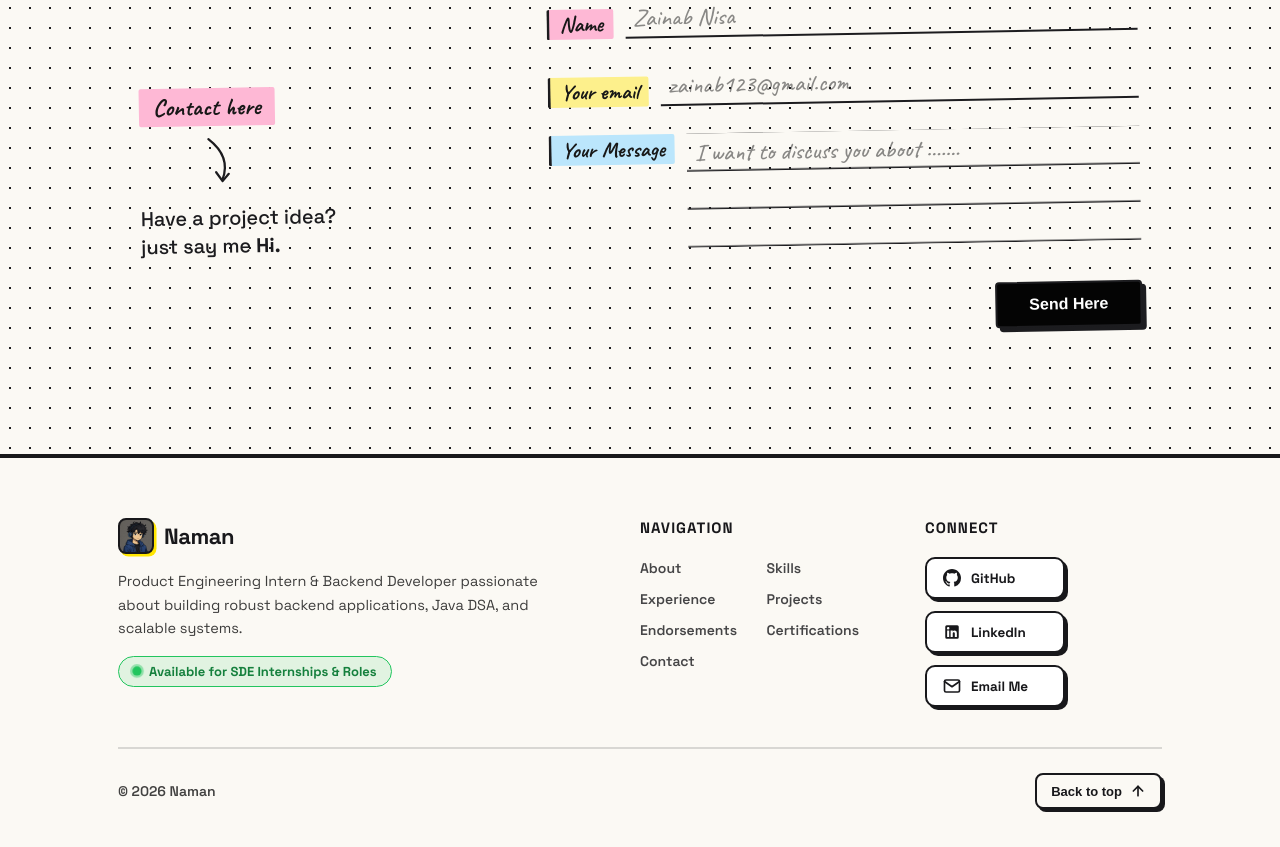
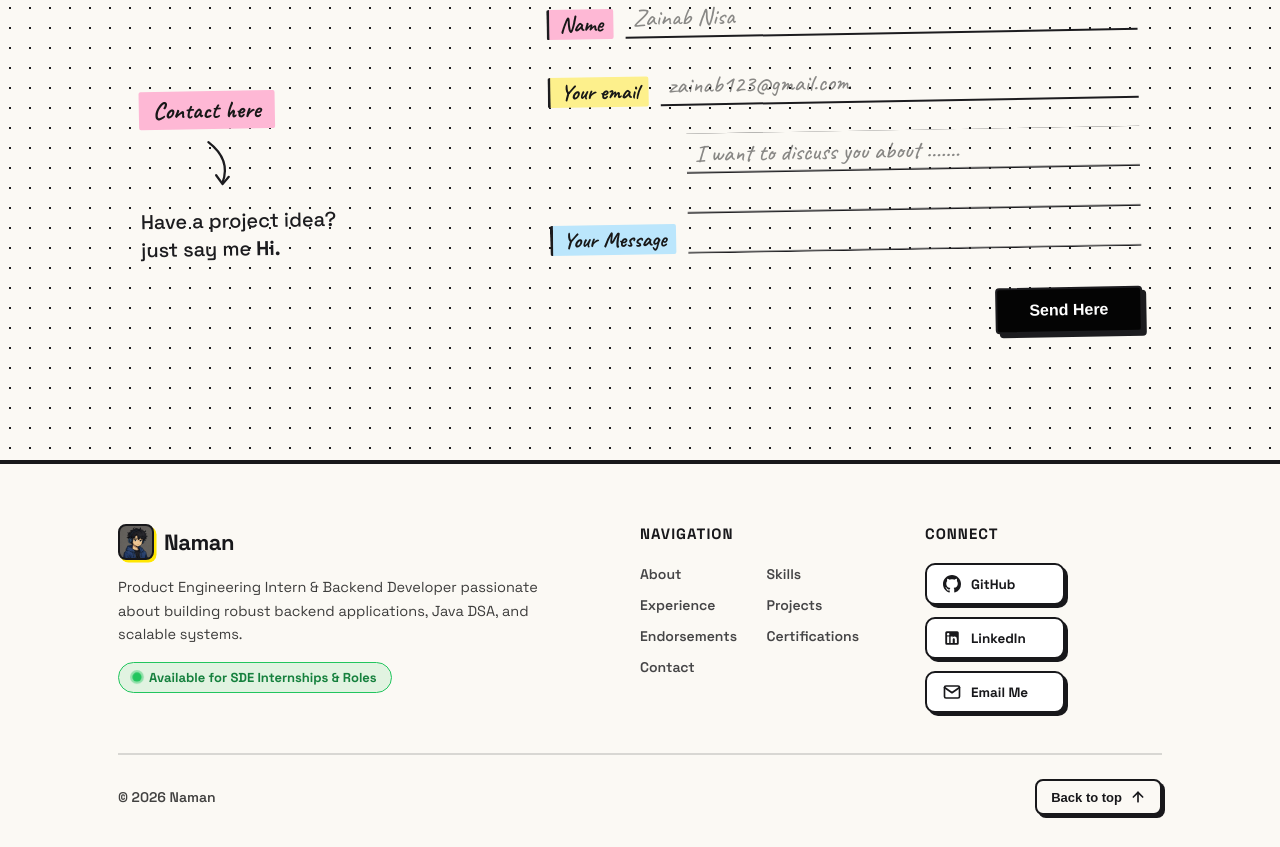
Before and after one commit to Namansaini2531/Portfolio, a React (Vite) app: page / in a window 1280 px wide. Shown: the part 6140-6987 px from the top of the page. Built offline with nearby package versions, Linux system fonts and the light colour scheme.

Commit message:
feat: add global styles and Cta component to application

```diff
--- a/src/components/Cta.jsx
+++ b/src/components/Cta.jsx
@@ -97,7 +97,7 @@ export default function Cta() {
                   </div>
 
                   {/* Message Input Row */}
-                  <div className="hand-input-row align-start">
+                  <div className="hand-input-row">
                     <span className="input-hl-tag blue-hl">Your Message</span>
                     <textarea
                       name="message"
--- a/src/index.css
+++ b/src/index.css
@@ -1077,6 +1077,7 @@ html.dark .tape-strip {
 
 .hand-underline-textarea {
   flex-grow: 1;
+  width: 100%;
   border: none;
   background: transparent;
   font-family: 'Caveat', cursive, sans-serif;
@@ -1085,10 +1086,11 @@ html.dark .tape-strip {
   color: var(--ink);
   padding: 0 8px;
   outline: none;
-  line-height: 38px;
+  line-height: 40px;
+  height: 120px;
   resize: none;
-  background-image: linear-gradient(to bottom, transparent 36px, var(--line) 37px);
-  background-size: 100% 38px;
+  background-image: linear-gradient(to bottom, transparent 38px, var(--line) 39px);
+  background-size: 100% 40px;
 }
 
 .hand-underline-textarea::placeholder {
@@ -1098,7 +1100,7 @@ html.dark .tape-strip {
 }
 
 .hand-underline-textarea:focus {
-  background-image: linear-gradient(to bottom, transparent 36px, #3b82f6 37px);
+  background-image: linear-gradient(to bottom, transparent 38px, #3b82f6 39px);
 }
 
 .contact-btn-row {
@@ -1147,6 +1149,11 @@ html.dark .contact-black-btn {
   font-weight: 700;
 }
 
+.hand-underline-input,
+.hand-underline-textarea {
+  width: 100%;
+}
+
 @media (max-width: 768px) {
   .contact-canvas-grid {
     grid-template-columns: 1fr;
@@ -1161,6 +1168,11 @@ html.dark .contact-black-btn {
     flex-direction: column;
     align-items: flex-start;
     gap: 6px;
+  }
+
+  .hand-underline-input,
+  .hand-underline-textarea {
+    width: 100%;
   }
 
   .hand-underline-input {
```
